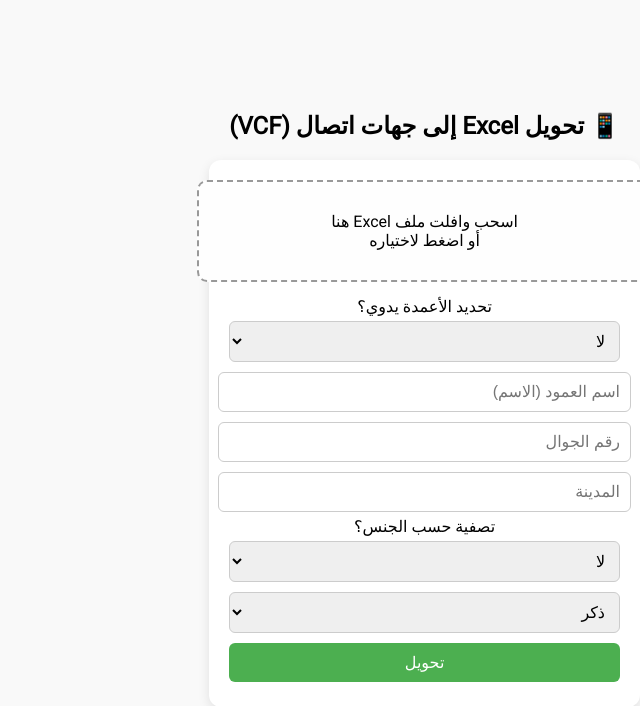
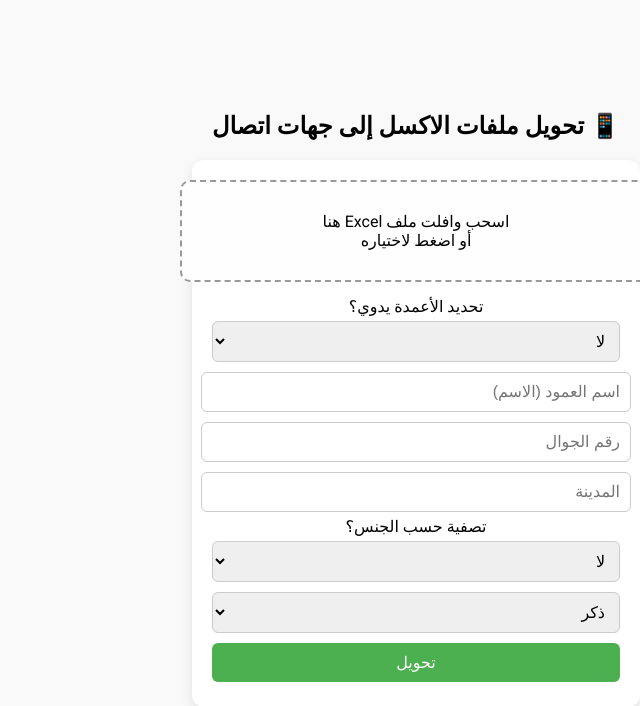
Before and after one commit to maf1250/xl, a Flask app: page / in a window 1280 px wide. Shown: the top 706 px of the page, without its empty margins (640-1280 px from the left). Run offline with Flask 3, Linux system fonts and the light colour scheme.

Commit message:
Update index.html

```diff
--- a/templates/index.html
+++ b/templates/index.html
@@ -2,7 +2,7 @@
 <html lang="ar" dir="rtl">
 <head>
     <meta charset="UTF-8">
-    <title>تحويل Excel إلى جهات اتصال</title>
+    <title>تحويل الاكسل إلى جهات اتصال</title>
     <meta name="viewport" content="width=device-width, initial-scale=1.0, maximum-scale=1.0, user-scalable=no">
     <meta name="apple-mobile-web-app-capable" content="yes">
     <meta name="apple-mobile-web-app-status-bar-style" content="black-translucent">
@@ -114,7 +114,7 @@
 </head>
 <body>
 <div class="container">
-    <h2>📱 تحويل Excel إلى جهات اتصال (VCF)</h2>
+    <h2>📱 تحويل ملفات الاكسل إلى جهات اتصال</h2>
 
     <form id="upload-form" action="/upload" method="post" enctype="multipart/form-data">
 
```
